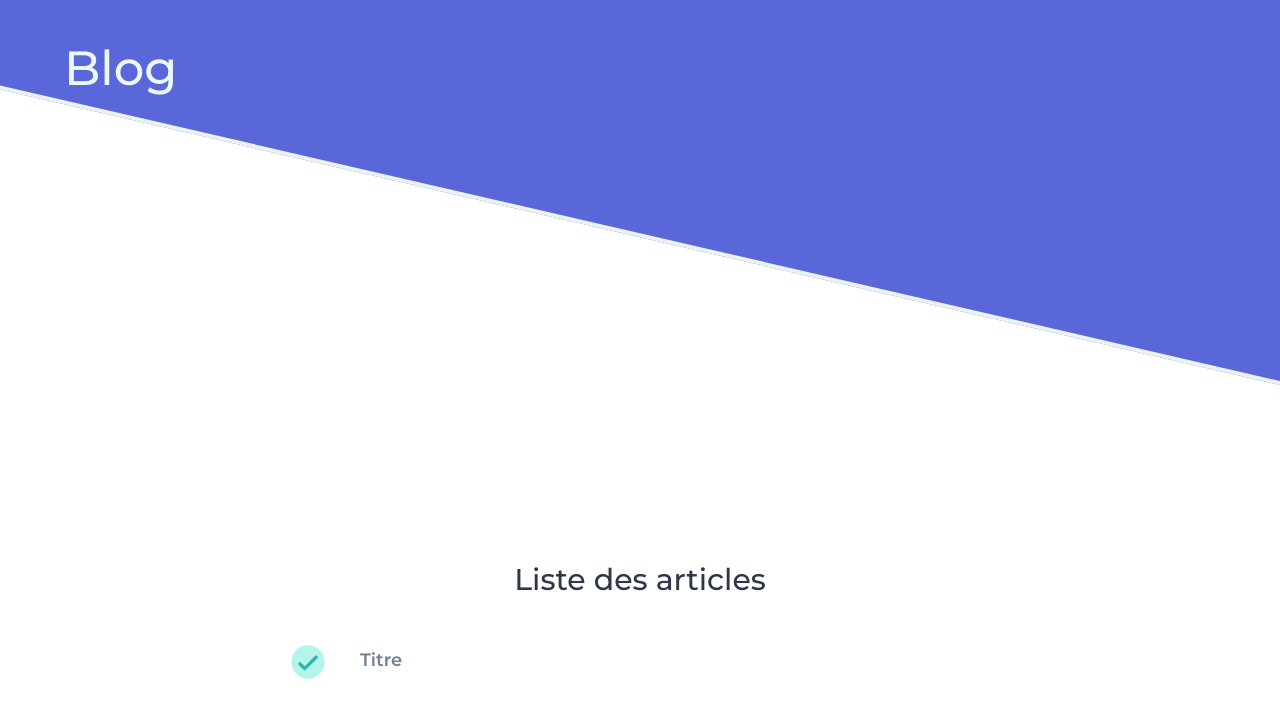
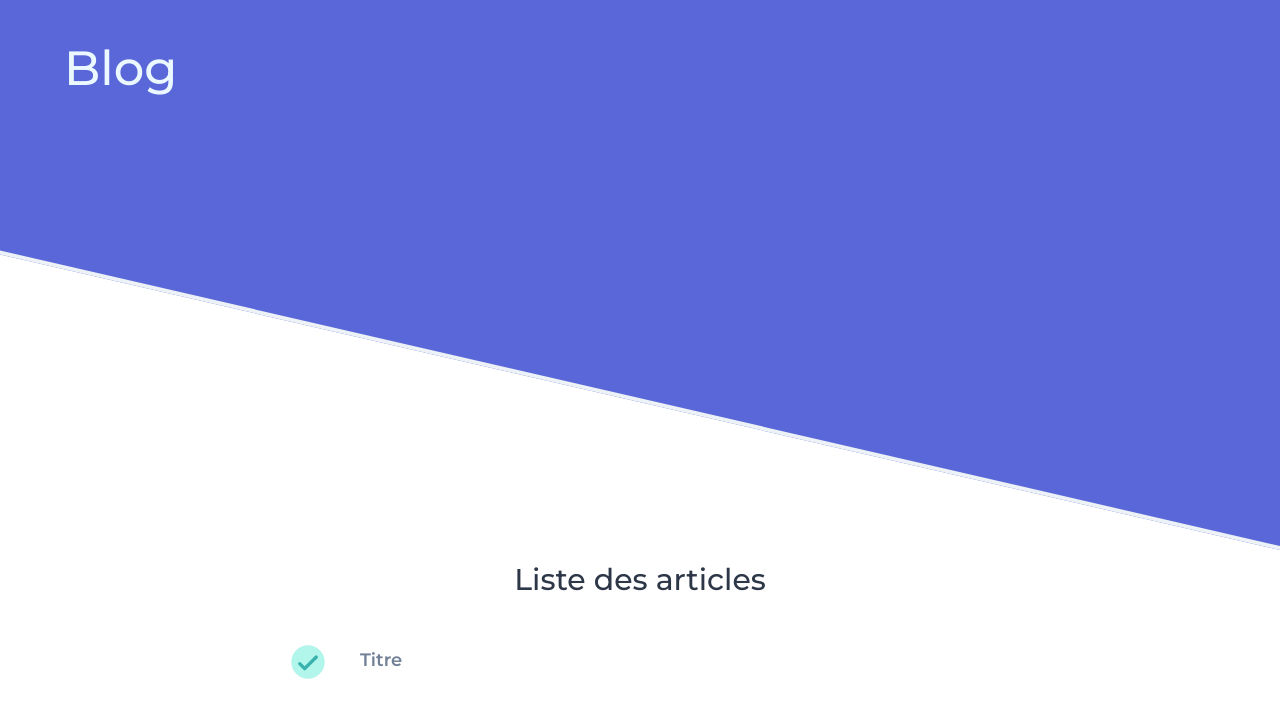
Before and after one commit to greglejeune/feed, a Jekyll site: the page built from index.html, in a window 1280 px wide. Shown: the top 718 px of the page. Built offline with Jekyll 4.4.1, drawn with Linux system fonts in a browser that asks for light colours.

Commit message:
Update feed.html

```diff
--- a/_layouts/feed.html
+++ b/_layouts/feed.html
@@ -12,7 +12,7 @@
   <body>
     <div id="app" class="font-sans text-gray-600 text-lg">
       <div class="relative overflow-hidden">
-        <div id="hero-background" class="absolute w-full h-full overflow-hidden bg-hero border-b-4 border-gray-200" style="height:70%"></div>
+        <div id="hero-background" class="absolute w-full h-full overflow-hidden bg-hero border-b-4 border-gray-200" style="height:100%"></div>
         <div id="hero" class="relative container mx-auto pt-8 px-4 lg:px-8 xl:px-16" style="height:550px">
           <div class="w-full lg:max-w-xl xl:max-w-2xl text-center lg:text-left">
             <h1 class="text-3xl xs:text-4xl sm:text-5xl 2xl:text-6xl font-medium text-blue-100 mb-2">Blog</h1>
```
